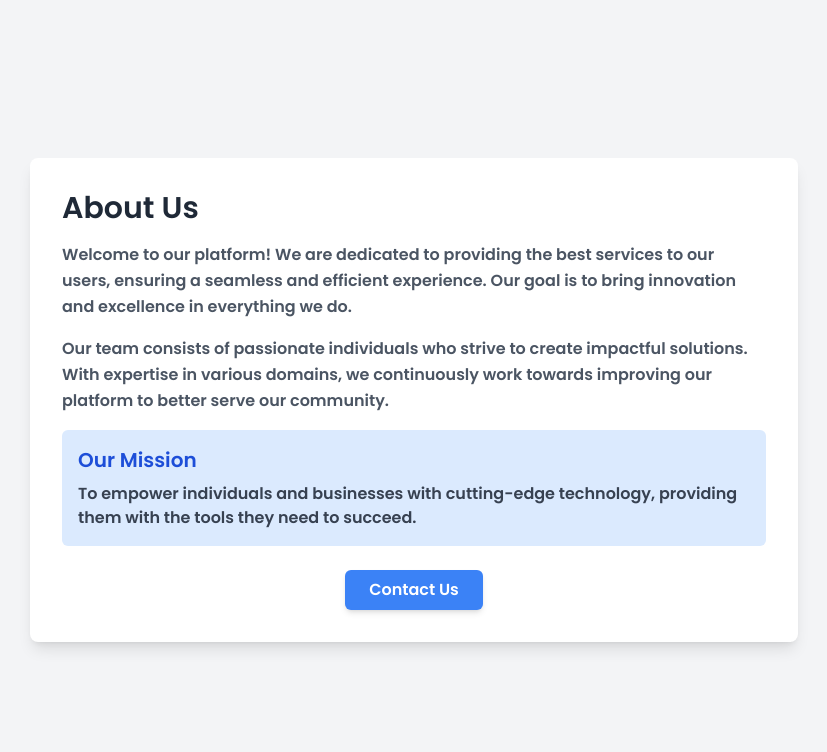
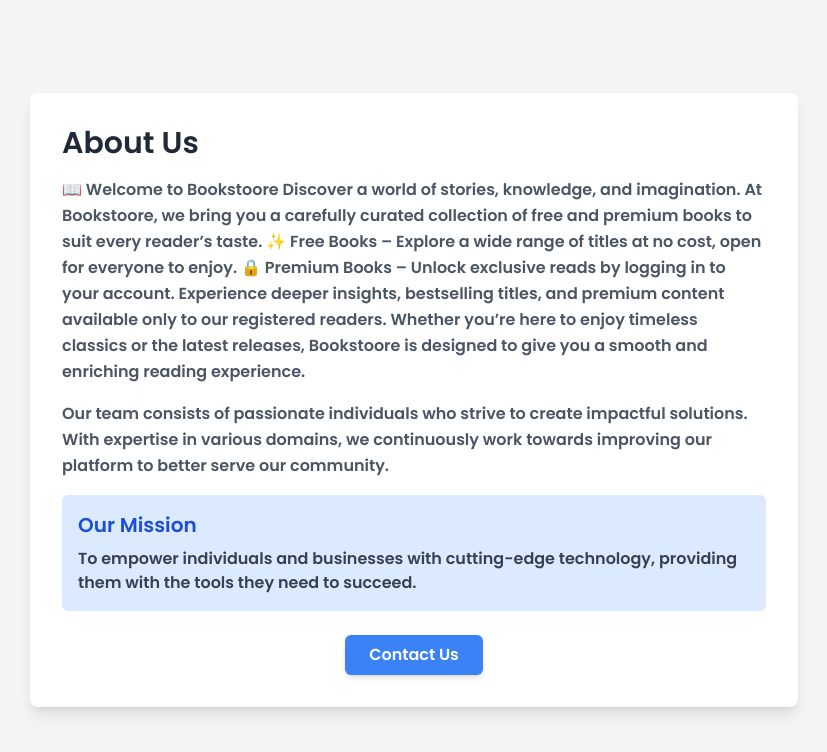
Before and after one commit to sovan45/BookStoore, a React app in the folder frontend/: page /aboutpath in a window 1280 px wide. Shown: the top 752 px of the page, without its empty margins (226-1053 px from the left). Built offline with nearby package versions, Linux system fonts and the light colour scheme; the HTML template or start-up script is replaced by a standard one.

Commit message:
Updated component

```diff
--- a/frontend/src/Component/About.jsx
+++ b/frontend/src/Component/About.jsx
@@ -10,9 +10,15 @@
 
 				{/* Description */}
 				<p className="text-gray-600 leading-relaxed mb-4">
-					Welcome to our platform! We are dedicated to providing the best services to our users,
-					ensuring a seamless and efficient experience. Our goal is to bring innovation and excellence
-					in everything we do.
+					📖 Welcome to Bookstoore
+
+					Discover a world of stories, knowledge, and imagination. At Bookstoore, we bring you a carefully curated collection of free and premium books to suit every reader’s taste.
+
+					✨ Free Books – Explore a wide range of titles at no cost, open for everyone to enjoy.
+
+					🔒 Premium Books – Unlock exclusive reads by logging in to your account. Experience deeper insights, bestselling titles, and premium content available only to our registered readers.
+
+					Whether you’re here to enjoy timeless classics or the latest releases, Bookstoore is designed to give you a smooth and enriching reading experience.
 				</p>
 
 				<p className="text-gray-600 leading-relaxed mb-4">
```
